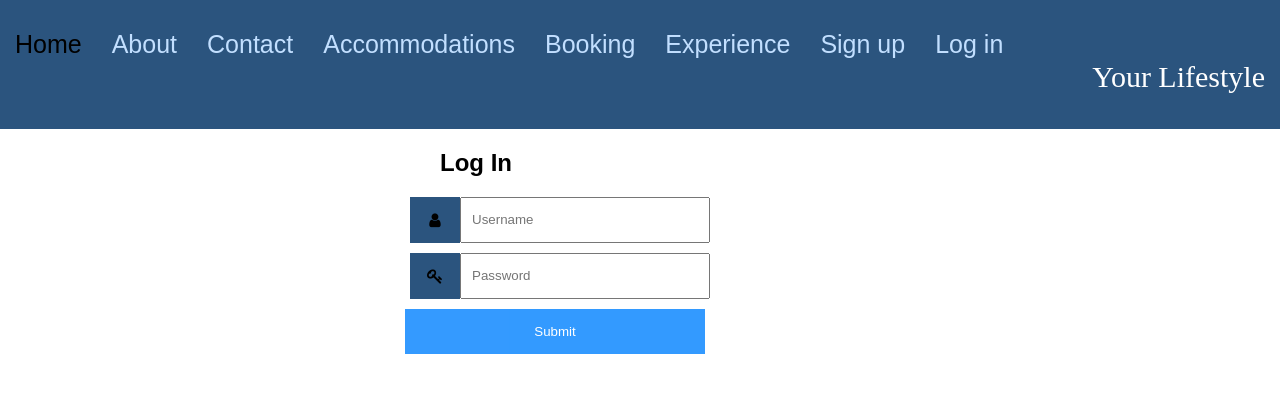
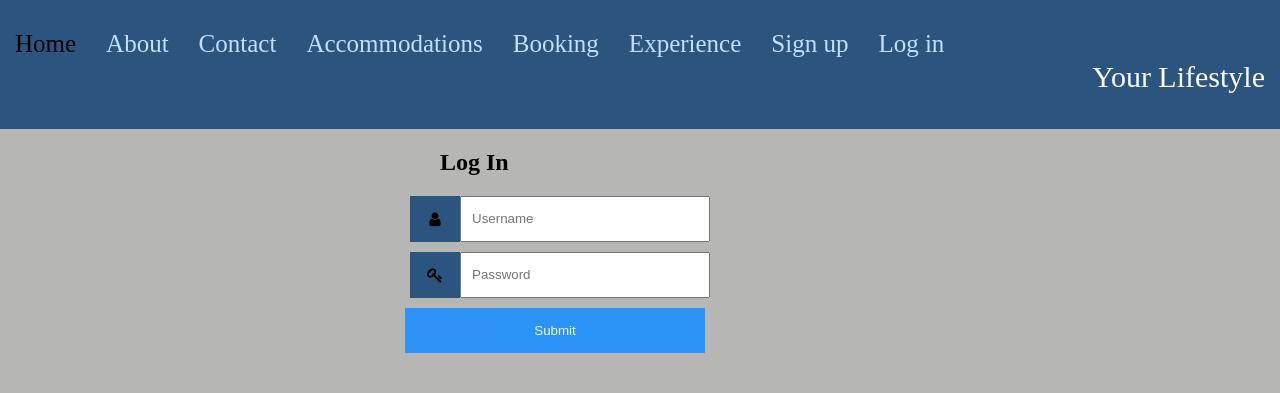
Before and after one commit to hnsemage/Final-Assignment-Web, a PHP site: page /loginIN.html in a window 1280 px wide. Shown: the top 393 px of the page. Run offline with PHP 8.4, Linux system fonts and the light colour scheme.

Commit message:
Update login-in.css

```diff
--- a/login-in.css
+++ b/login-in.css
@@ -1,4 +1,4 @@
-body {font-family: Arial, Helvetica, sans-serif;}
+body { background-color:#B6B6B4;}
 * {box-sizing: border-box;}
 .input-container {
   display:  flexbox; /* IE10 */
```
